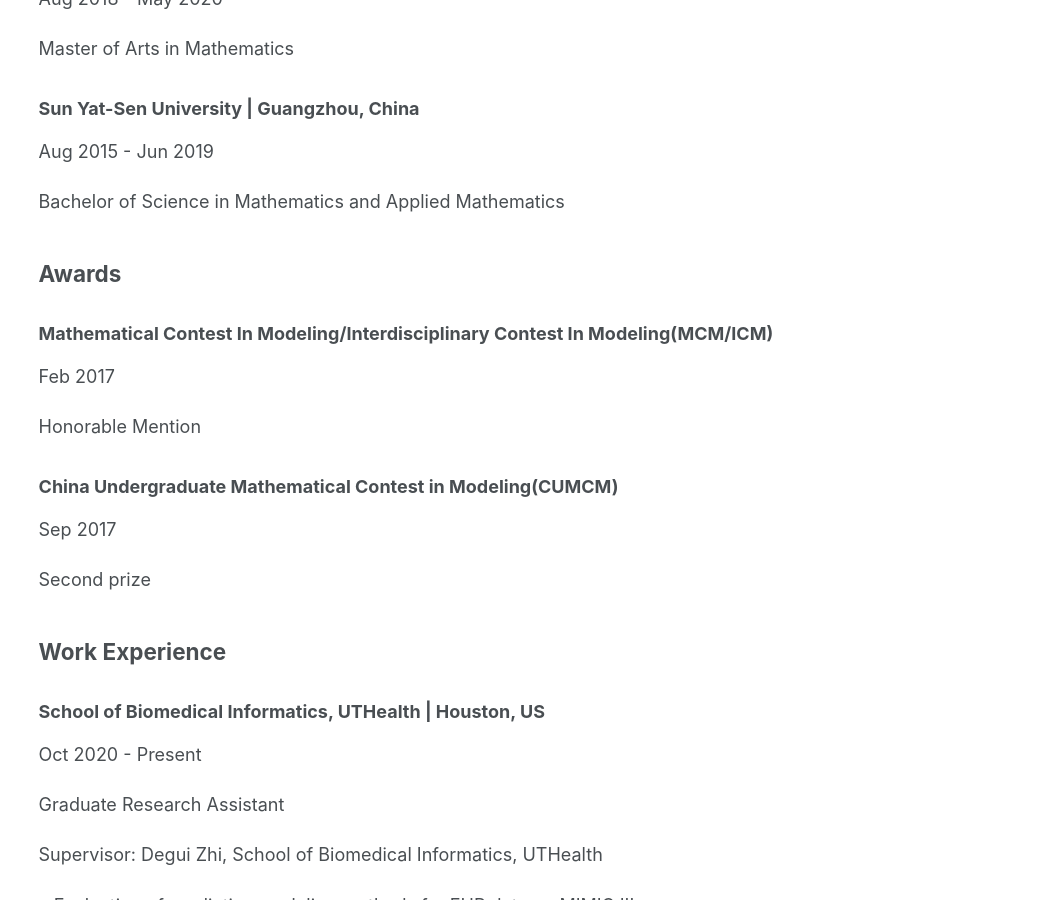
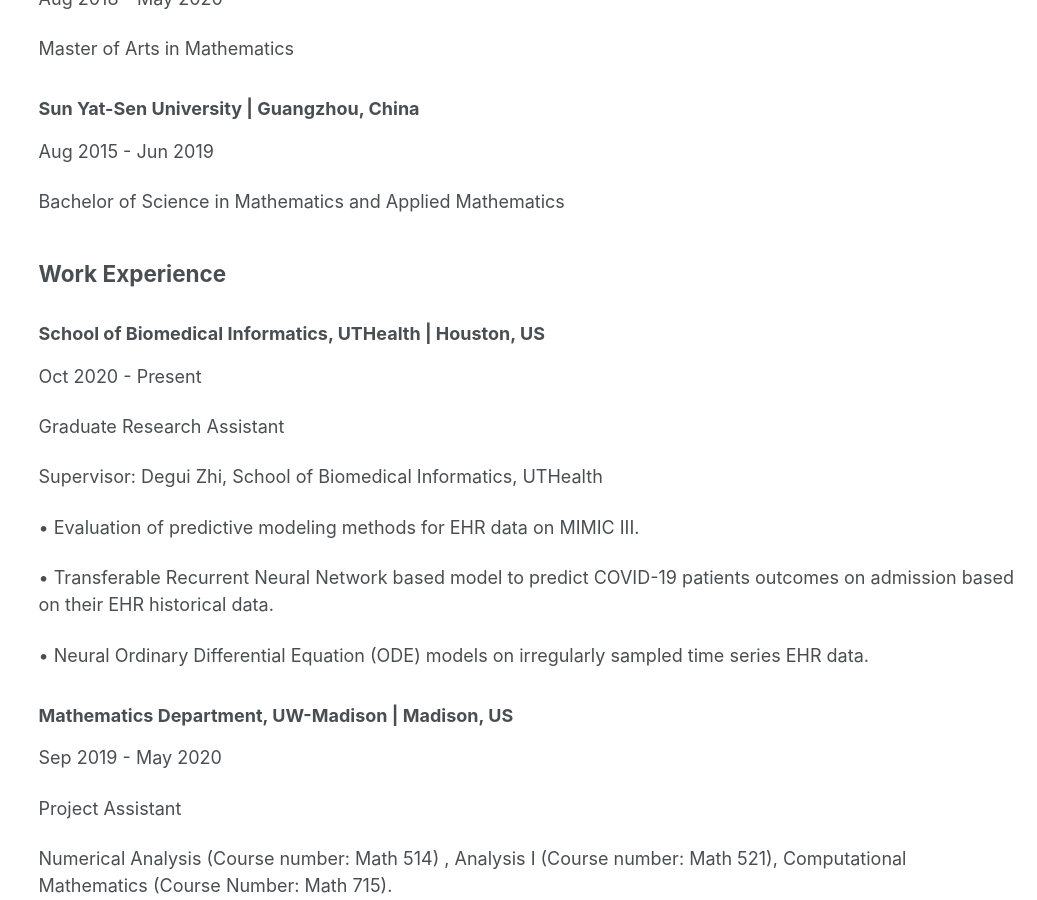
Before and after one commit to BingyuMao/BingyuMao.github.io, a Jekyll site: the page built from _pages/cv.md, in a window 1280 px wide and 900 px high, scrolled down 462 px. Shown: the whole window, without its empty margins (243-1280 px from the left). Built offline with Jekyll 4.4.1, drawn with Linux system fonts in a browser that asks for light colours; some of the changed text lies outside the part shown.

Commit message:
Update cv.md

```diff
--- a/_pages/cv.md
+++ b/_pages/cv.md
@@ -8,6 +8,7 @@ redirect_from:
 ---
 
 {% include base_path %}
+
 
 ## Education
 
@@ -31,20 +32,6 @@ Aug 2015 - Jun 2019
 
 Bachelor of Science in Mathematics and Applied Mathematics
 
-
-## Awards
-
-### Mathematical Contest In Modeling/Interdisciplinary Contest In Modeling(MCM/ICM)
-
-Feb 2017
-
-Honorable Mention
-
-### China Undergraduate Mathematical Contest in Modeling(CUMCM)
-
-Sep 2017
-
-Second prize
 
 ## Work Experience
 
```
Also changed, not shown: other parts of _pages/cv.md (+14 -0 lines).
